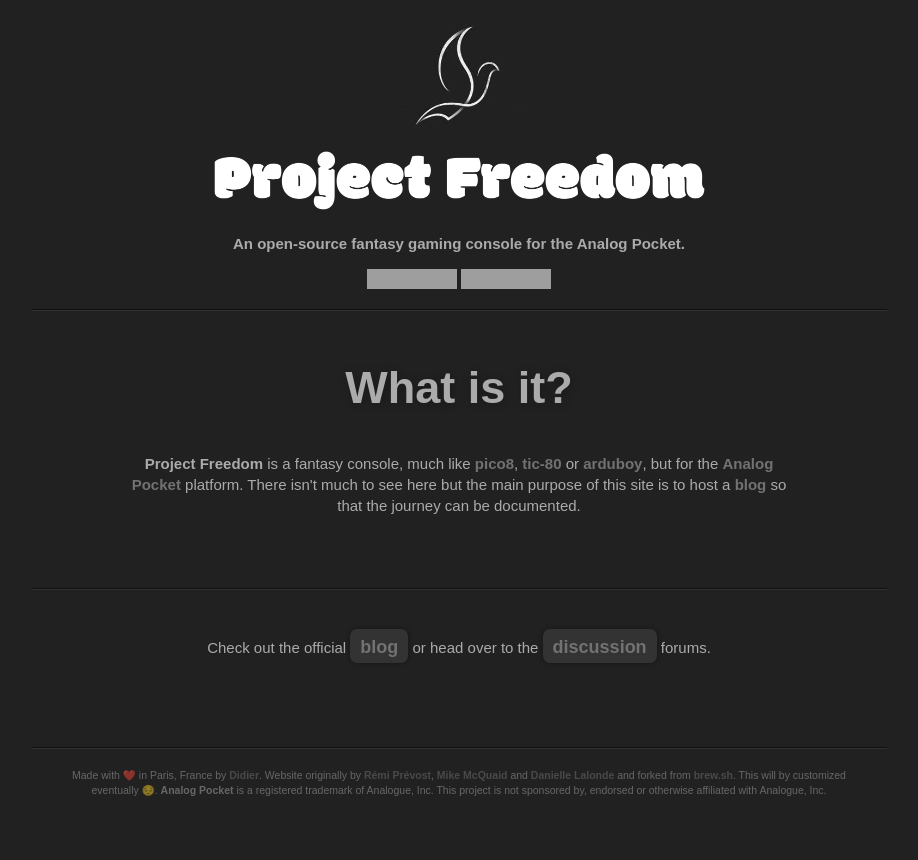
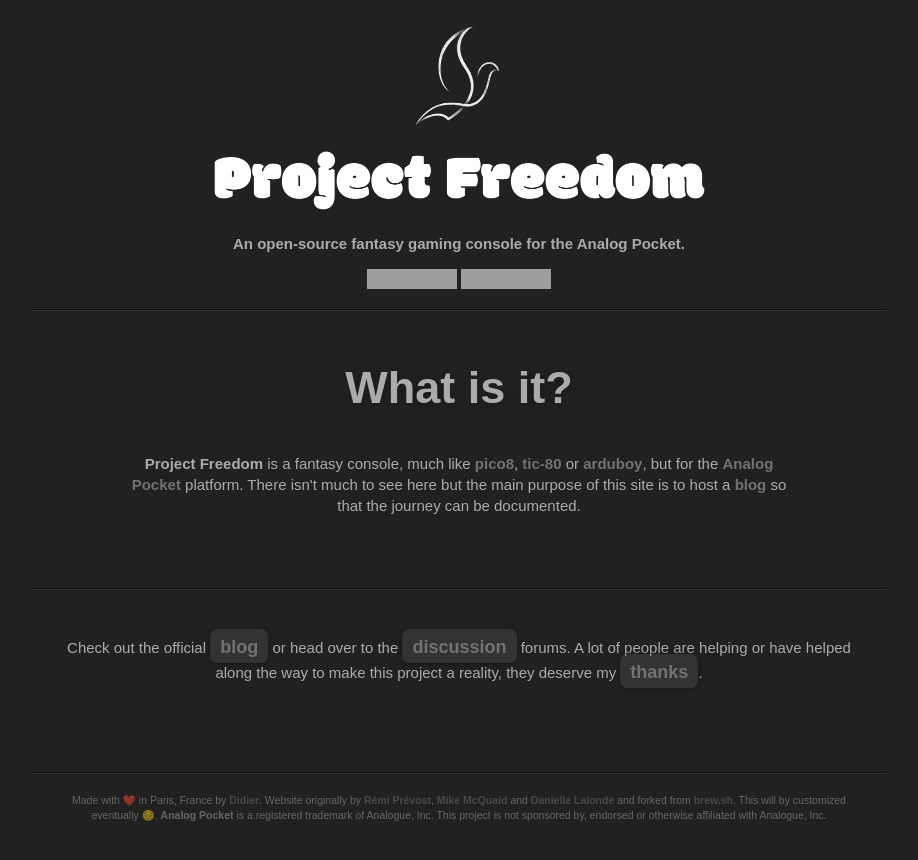
Before and after one commit to ProjectFreedomGaming/Website, a Jekyll site: the page built from index.html, in a window 1280 px wide. Shown: the top 860 px of the page, without its empty margins (181-1099 px from the left). Built offline with Jekyll 4.4.1, drawn with Linux system fonts in a browser that asks for light colours; comment, search, counter and statistics services are not loaded; grey boxes are pictures that could not be loaded.

Commit message:
Added Thanks page

```diff
--- a/_layouts/index.html
+++ b/_layouts/index.html
@@ -24,7 +24,7 @@
     <li>
     <div class="group row">
       <div class="button">
-        <p>Check out the official <a href="/blog/">blog</a> or head over to the <a href="https://github.com/ProjectFreedomGaming/ProjectFreedom/discussions">discussion</a> forums.</p>
+        <p>Check out the official <a href="/blog/">blog</a> or head over to the <a href="https://github.com/ProjectFreedomGaming/ProjectFreedom/discussions">discussion</a> forums. A lot of people are helping or have helped along the way to make this project a reality, they deserve my <a href="/pages/thanks">thanks</a>.</p>
         <br />
         <br />
       </div>
```
Also changed, not shown: pages/thanks.md (added, +11 -0 lines).
